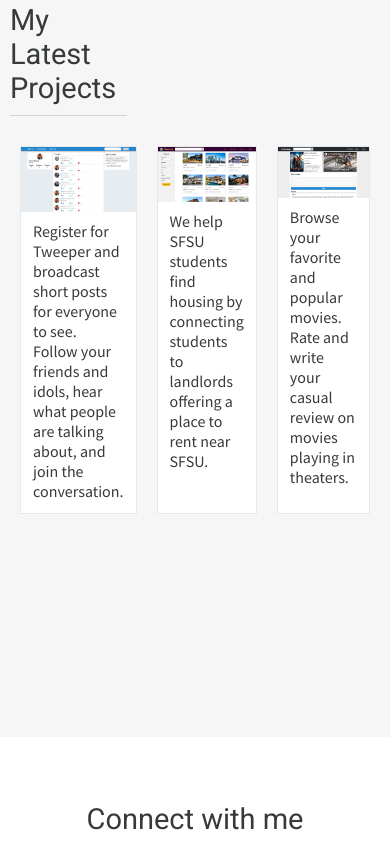
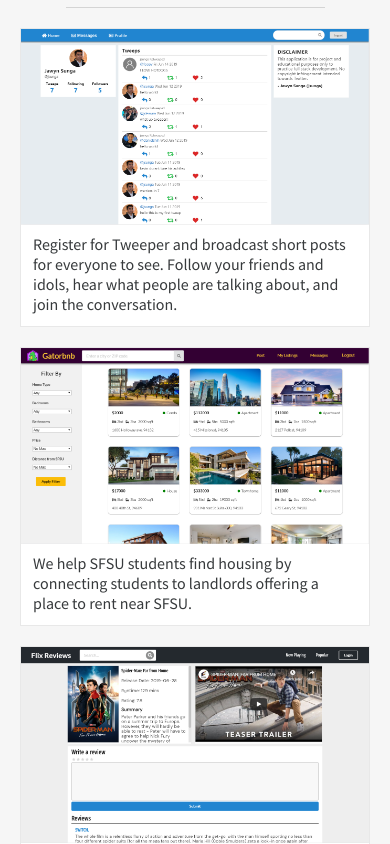
Before and after one commit to jsunga/portfolio, a React (Create React App) app: page / in a window 390 px wide. Shown: the part 2200-3044 px from the top of the page. Built offline with nearby package versions, Linux system fonts and the light colour scheme.

Commit message:
add project links and responsive layout

```diff
--- a/src/components/Navbar.js
+++ b/src/components/Navbar.js
@@ -138,7 +138,7 @@ export default class Navbar extends Component {
             offset={0}
             duration={500}
           ><Item>CONTACT ME</Item></Link>
-          <a href={resume} style={{textDecoration: 'none'}} download='Jay Sunga Resume'>
+          <a href={resume} style={{textDecoration: 'none'}} download='jay-sunga-resume'>
             <Item>
               RESUME
               <Image src={download} alt="icon" />
@@ -193,7 +193,7 @@ export default class Navbar extends Component {
             duration={500}
             onClick={() => this.setState({menu: false})}
           ><ListItem>CONTACT ME</ListItem></Link>
-          <a href={resume} style={{textDecoration: 'none'}} download='Jay Sunga Resume'>
+          <a href={resume} style={{textDecoration: 'none'}} download='jay-sunga-resume'>
             <ListItem>RESUME <Image src={download} alt="icon" /></ListItem>
           </a>
         </List>
--- a/src/components/Projects.js
+++ b/src/components/Projects.js
@@ -3,19 +3,25 @@ import styled from 'styled-components'
 import flix from './images/flix.png'
 import gator from './images/gator.png'
 import tweeper from './images/tweeper.png'
+import eye from './images/eye.png'
 
-//add links to projects
 //responsive layout
 
 const Body = styled.div`
-  height: 100vh;
   background-color: #f6f6f6;
+  padding-left: 10px;
+  padding-right: 10px;
+
+  @media (min-width: 768px) {
+    height: 100vh;
+  }
 `
 
 const Container = styled.div`
   max-width: 1200px;
   margin: 0 auto;
-  padding-top: 100px;
+  padding-top: 70px;
+  padding-bottom: 70px;
   color: #373a3c;
 `
 
@@ -24,34 +30,91 @@ const Header = styled.div`
   font-size: 29px;
   width: 30%;
   border-bottom: 1px solid #d4d4d4;
-  margin: 10px;
+  margin-bottom: 10px;
+  margin-left: 20px;
   padding-bottom: 10px;
+
+  @media (max-width: 768px) {
+    text-align: center;
+    width: 70%;
+    margin: 0 auto;
+  }
+
+  @media (max-width: 768px) {
+    margin-bottom: 20px;
+  }
 `
 
-
 const Row = styled.div`
-  display: flex;
-  padding: 10px;
+  @media (min-width: 768px) {
+    display: flex;
+    padding: 10px;
+  }
 `
 
 const Col = styled.div`
   border: 1px solid #e8e8e8;
-  width: 33.33%;
   margin: 10px;
   background-color: white;
+
+  @media (min-width: 768px) {
+    width: 33.33%;
+  }
+
+  @media (max-width: 768px) {
+    margin-bottom: 20px;
+  }
 `
 
-const Card = styled.div``
+const Card = styled.div`
+`
+
+const ImageContainer = styled.div`
+  position: relative;
+`
 
 const Image = styled.img`
   width: 100%;
   height: 100%;
+
+  &:hover {
+    background-color: rgba(0, 0, 0, .5);
+  }
 `
 
 const Description = styled.div`
   font-family: 'Source Sans Pro', sans-serif;
   font-size: 16px;
   padding: 5px 12px 12px 12px;
+`
+
+const Overlay = styled.div`
+  position: absolute;
+  top: 0;
+  bottom: 0;
+  left: 0;
+  right: 0;
+  height: 100%;
+  width: 100%;
+  opacity: 0;
+  transition: .5s ease;
+  background-color: rgba(0, 0, 0, .3);
+
+  &:hover {
+    opacity: 1;
+  }
+`
+
+const Icon = styled.img`
+  width: 50px;
+  height: 50px;
+  position: absolute;
+  top: 50%;
+  left: 50%;
+  -webkit-transform: translate(-50%, -50%);
+  -ms-transform: translate(-50%, -50%);
+  transform: translate(-50%, -50%);
+  text-align: center;
 `
 
 export default class Projects extends Component {
@@ -64,7 +127,14 @@ export default class Projects extends Component {
           <Row>
             <Col className='wow fadeIn' data-wow-duration='1s'>
               <Card>
-                <Image src={tweeper} alt='thumbnail' />
+                <a href="https://github.com/jsunga/Tweeper" target="_blank" rel="noopener noreferrer">
+                <ImageContainer>
+                  <Image src={tweeper} alt='thumbnail' />
+                  <Overlay>
+                    <Icon src={eye} alt='icon' />
+                  </Overlay>
+                </ImageContainer>
+                </a>
                 <Description>
                   Register for Tweeper and broadcast short posts for everyone to see.
                   Follow your friends and idols, hear what people are talking about,
@@ -74,7 +144,14 @@ export default class Projects extends Component {
             </Col>
             <Col className='wow fadeIn' data-wow-duration='1s' data-wow-delay='.2s'>
               <Card>
-                <Image src={gator} alt='thumbnail' />
+                <a href="https://github.com/jsunga/Gatorbnb" target="_blank" rel="noopener noreferrer">
+                <ImageContainer>
+                  <Image src={gator} alt='thumbnail' />
+                  <Overlay>
+                    <Icon src={eye} alt='icon' />
+                  </Overlay>
+                </ImageContainer>
+                </a>
                 <Description>
                   We help SFSU students find housing by connecting students to
                   landlords offering a place to rent near SFSU.
@@ -83,7 +160,14 @@ export default class Projects extends Component {
             </Col>
             <Col className='wow fadeIn' data-wow-duration='1s' data-wow-delay='.4s'>
               <Card>
-                <Image src={flix} alt='thumbnail' />
+                <a href="https://github.com/jsunga/Flix-Reviews" target="_blank" rel="noopener noreferrer">
+                <ImageContainer>
+                  <Image src={flix} alt='thumbnail' />
+                  <Overlay>
+                    <Icon src={eye} alt='icon' />
+                  </Overlay>
+                </ImageContainer>
+                </a>
                 <Description>
                   Browse your favorite and popular movies. Rate and write your casual review
                   on movies playing in theaters.
```
Also changed, not shown: src/components/images/eye.png (added).
